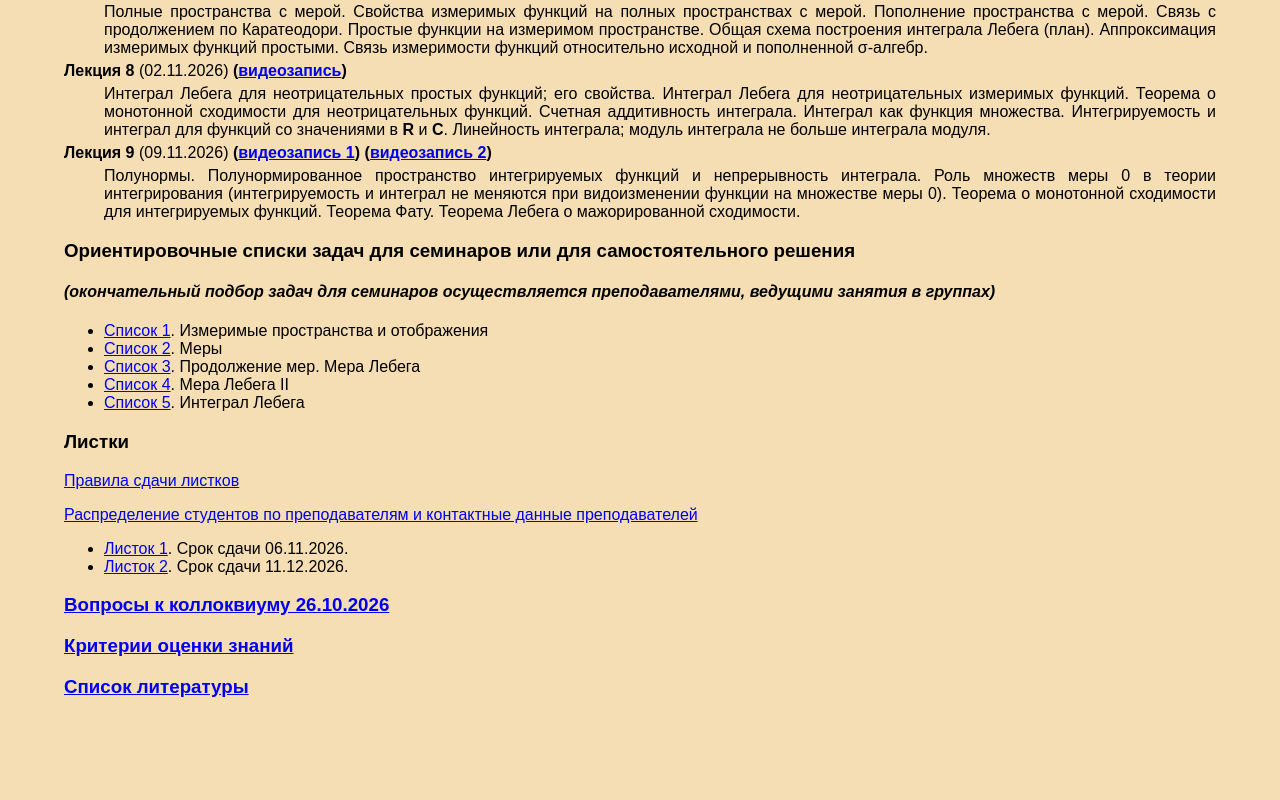
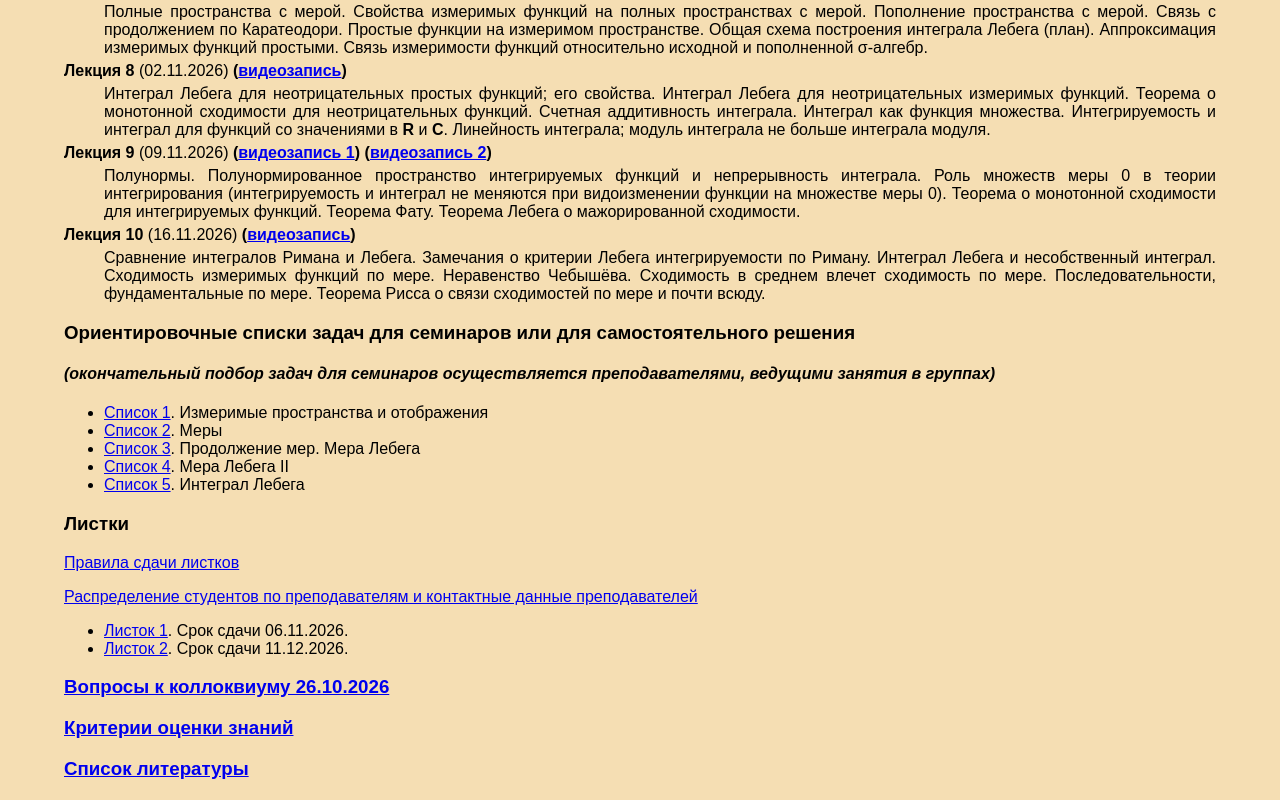
Before and after one commit to pirkosha/pirkosha.github.io, a plain HTML site: page teach/syllabus/measint26/measint26.html in a window 1280 px wide. Shown: the part 954-1754 px from the top of the page. Before the commit the page ends 1672 px from the top, so only its background shows below. Drawn offline with Linux system fonts and the light colour scheme.

Commit message:
Update measint26.html

```diff
--- a/teach/syllabus/measint26/measint26.html
+++ b/teach/syllabus/measint26/measint26.html
@@ -103,6 +103,10 @@
 <dd>Полунормы. Полунормированное пространство интегрируемых функций и непрерывность интеграла. Роль множеств меры 0 в теории
 интегрирования (интегрируемость и интеграл не меняются при видоизменении функции на множестве меры 0).
 Теорема о монотонной сходимости для интегрируемых функций. Теорема Фату. Теорема Лебега о мажорированной сходимости.</dd>
+	<dt> <b>Лекция 10</b> (16.11.2026) <b>(<a href="https://www.youtube.com/live/Zz011eO0jbk?si=iK7bpsX63hPLyvDL">видеозапись</a>)</b></dt>
+<dd>Сравнение интегралов Римана и Лебега. Замечания о критерии Лебега интегрируемости по Риману. Интеграл Лебега и несобственный интеграл.
+Сходимость измеримых функций по мере. Неравенство Чебышёва. Сходимость в среднем влечет сходимость по мере.
+Последовательности, фундаментальные по мере. Теорема Рисса о связи сходимостей по мере и почти всюду.</dd>
 </dl>
 
 
```
